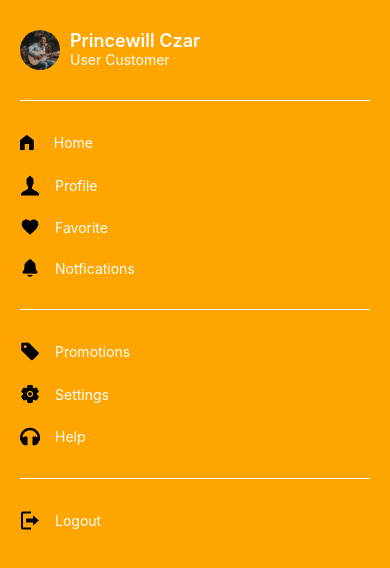
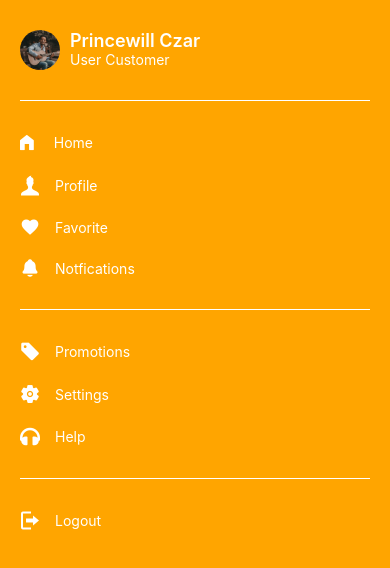
Before and after one commit to Mita-projects/my-food, a React Native app: screen /Sidebar in a window 390 px wide. Shown: the top 568 px of the page. Built offline with nearby package versions, Linux system fonts and the light colour scheme.

Commit message:
changes were made to the sidebar

```diff
--- a/screens/Sidebar.jsx
+++ b/screens/Sidebar.jsx
@@ -43,46 +43,46 @@ const Sidebar = () => {
         <View style={styles.draw}></View>
 
         <Pressable style={styles.sidebarCon} onPress={() => navigation.navigate("Home")}>
-          <Foundation name="home" size={20} color="black" />
+          <Foundation name="home" size={20} color="white" />
           <Text style={[styles.smallText, {paddingHorizontal: 20}]}>Home</Text>
         </Pressable>
 
         <Pressable style={styles.sidebarCon} onPress={() => navigation.navigate("Profile")}>
-          <Entypo name="user" size={20} color="black" />
+          <Entypo name="user" size={20} color="white" />
           <Text style={[styles.smallText, {paddingHorizontal: 15}]}>Profile</Text>
         </Pressable>
 
         <Pressable style={styles.sidebarCon} onPress={() => {handleChosen()}}>
-          <MaterialIcons name="favorite" size={20} color="black" />
+          <MaterialIcons name="favorite" size={20} color="white" />
           <Text style={[styles.smallText, {paddingHorizontal: 15}]}>Favorite</Text>
         </Pressable>
 
         <Pressable style={styles.sidebarCon} onPress={() => {handleChosen()}}>
-          <Ionicons name="notifications" size={20} color="black" />
+          <Ionicons name="notifications" size={20} color="white" />
           <Text style={[styles.smallText, {paddingHorizontal:15}]}>Notfications</Text>
         </Pressable>
 
         <View style={styles.draw}></View>
 
         <Pressable style={styles.sidebarCon} onPress={() => {handleChosen()}}>
-          <AntDesign name="tag" size={20} color="black" />
+          <AntDesign name="tag" size={20} color="white" />
           <Text style={[styles.smallText, {paddingHorizontal: 15}]}>Promotions</Text>
         </Pressable>
 
         <Pressable style={styles.sidebarCon} onPress={() => {handleChosen()}}>
-          <Ionicons name="settings" size={20} color="black" />
+          <Ionicons name="settings" size={20} color="white" />
           <Text style={[styles.smallText, {paddingHorizontal: 15}]}>Settings</Text>
         </Pressable>
 
         <Pressable style={styles.sidebarCon} onPress={() => {handleChosen()}}>
-          <FontAwesome5 name="headphones" size={20} color="black" />
+          <FontAwesome5 name="headphones" size={20} color="white" />
           <Text style={[styles.smallText, {paddingHorizontal: 15}]}>Help</Text>
         </Pressable>
 
         <View style={styles.draw}></View>
 
         <Pressable style={styles.sidebarCon} onPress={() => navigation.navigate("LoginPage")}>
-          <Entypo name="log-out" size={20} color="black" />
+          <Entypo name="log-out" size={20} color="white" />
           <Text style={[styles.smallText, {paddingHorizontal: 15}]}>Logout</Text>
         </Pressable>
       </View>
```
